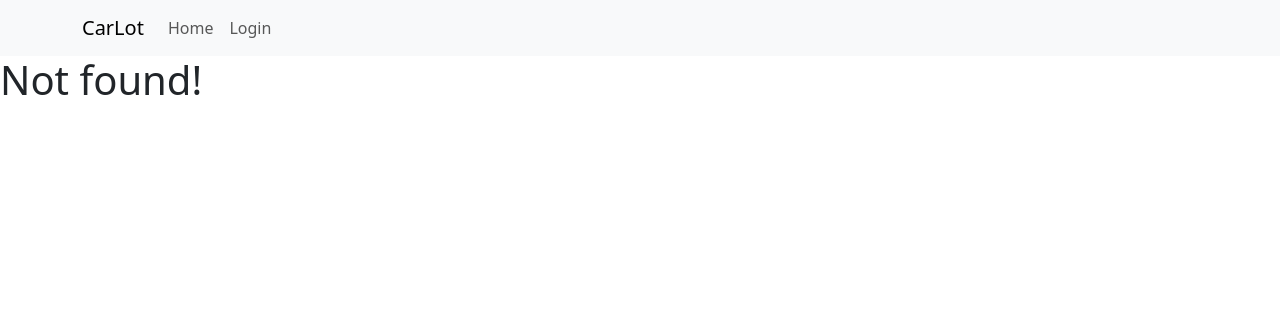
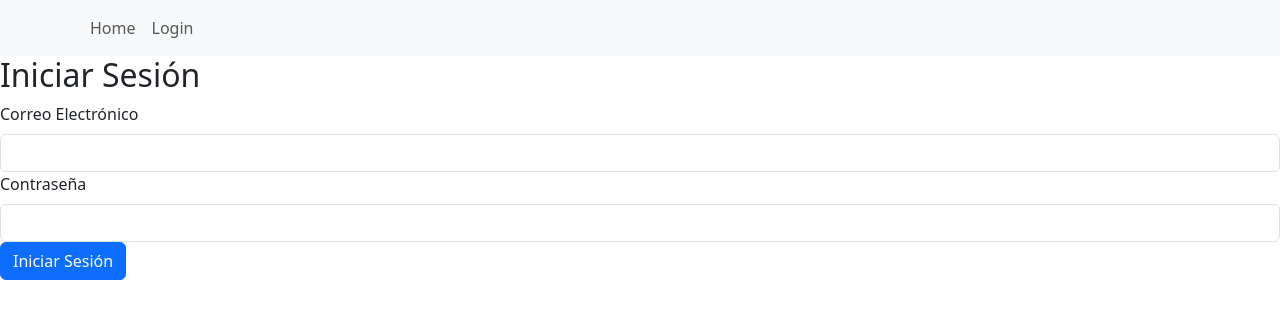
Before and after one commit to BrayanSO/CarLot, a React (Create React App) app: page /LoginForm in a window 1280 px wide. Before the commit this address had no page. Shown: the top 318 px of the page. Built offline with nearby package versions, Linux system fonts and the light colour scheme.

Commit message:
changes 2

```diff
--- a/src/Store/layout.js
+++ b/src/Store/layout.js
@@ -3,6 +3,7 @@ import { BrowserRouter, Route, Routes } from "react-router-dom";
 import App from "../App";
 import Header from '../components/Header'
 import FormUser from "../pages/FormUser"
+import LoginForm from "../components/Login";
 
 //create your first component
 const Layout = () => {
@@ -18,6 +19,7 @@ const Layout = () => {
             <Route element={<App />} path="/" />
             <Route element={<h1>Not found!</h1>} path="*" />
             <Route element={<FormUser />} path="/Register" />
+            <Route element={<LoginForm/>} path="/LoginForm"/>
           </Routes>
 
       </BrowserRouter>
--- a/src/components/Header.jsx
+++ b/src/components/Header.jsx
@@ -9,13 +9,11 @@ function Header() {
     <header>
       <Navbar expand="lg" className="bg-body-tertiary">
         <Container>
-          <Navbar.Brand href="#home">CarLot</Navbar.Brand>
-          <Navbar.Toggle aria-controls="basic-navbar-nav" />
           <Navbar.Collapse id="basic-navbar-nav">
             <Nav className="me-auto">
               <Nav.Link as={Link}to="/">Home</Nav.Link>
               {/* Usa el componente Link para redireccionar a Register */}
-              <Nav.Link as={Link} to="/Register">Login</Nav.Link>
+              <Nav.Link as={Link} to="/LoginForm">Login</Nav.Link>
             </Nav>
           </Navbar.Collapse>
         </Container>
--- /dev/null
+++ b/src/components/Login.jsx
@@ -0,0 +1,72 @@
+import React, { useState } from 'react';
+import { Form, Button } from 'react-bootstrap';
+
+const LoginForm = () => {
+  const [loginData, setLoginData] = useState({
+    email: '',
+    contraseña: '',
+  });
+
+  const handleInputChange = (event) => {
+    const { name, value } = event.target;
+    setLoginData({ ...loginData, [name]: value });
+  };
+
+  const handleSubmit = (event) => {
+    event.preventDefault();
+      // Obtiene los datos de usuario almacenados en localStorage
+  const storedUser = localStorage.getItem('user');
+
+  // Verifica si los datos de inicio de sesión coinciden con los datos almacenados
+  if (storedUser) {
+    const storedUserData = JSON.parse(storedUser);
+    if (loginData.email === storedUserData.email && loginData.contraseña === storedUserData.contraseña) {
+      // El inicio de sesión es exitoso
+      console.log('Inicio de sesión exitoso');
+    } else {
+      // Datos de inicio de sesión incorrectos
+      console.log('Datos de inicio de sesión incorrectos');
+    }
+  } else {
+    // No se encontraron datos de usuario
+    console.log('Usuario no registrado');
+};
+    // Aquí puedes agregar la lógica para enviar los datos de inicio de sesión al servidor y autenticar al usuario
+    console.log('Datos de inicio de sesión:', loginData);
+  };
+
+  return (
+    <div>
+      <h2>Iniciar Sesión</h2>
+      <Form onSubmit={handleSubmit}>
+        <Form.Group controlId="email">
+          <Form.Label>Correo Electrónico</Form.Label>
+          <Form.Control
+            type="email"
+            name="email"
+            value={loginData.email}
+            onChange={handleInputChange}
+            required
+          />
+        </Form.Group>
+
+        <Form.Group controlId="contraseña">
+          <Form.Label>Contraseña</Form.Label>
+          <Form.Control
+            type="password"
+            name="contraseña"
+            value={loginData.contraseña}
+            onChange={handleInputChange}
+            required
+          />
+        </Form.Group>
+
+        <Button variant="primary" type="submit">
+          Iniciar Sesión
+        </Button>
+      </Form>
+    </div>
+  );
+};
+
+export default LoginForm;
--- a/src/pages/FormUser.jsx
+++ b/src/pages/FormUser.jsx
@@ -15,6 +15,11 @@ const Register = () => {
 
   const handleSubmit = (event) => {
     event.preventDefault();
+    localStorage.setItem('user', JSON.stringify(userData));
+
+  // Limpia el formulario
+  setUserData({ email: '', contraseña: '' });
+
     // Aquí puedes agregar la lógica para enviar los datos del usuario al servidor o almacenarlos localmente
     console.log('Datos del usuario registrados:', userData);
   };
```
Also changed, not shown: 1 other file (tests, documents, lock files or other folders).
